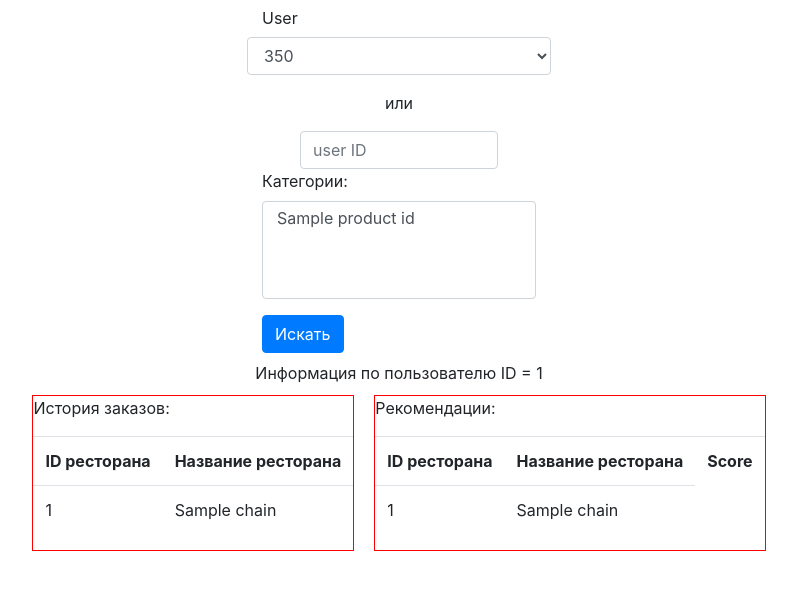
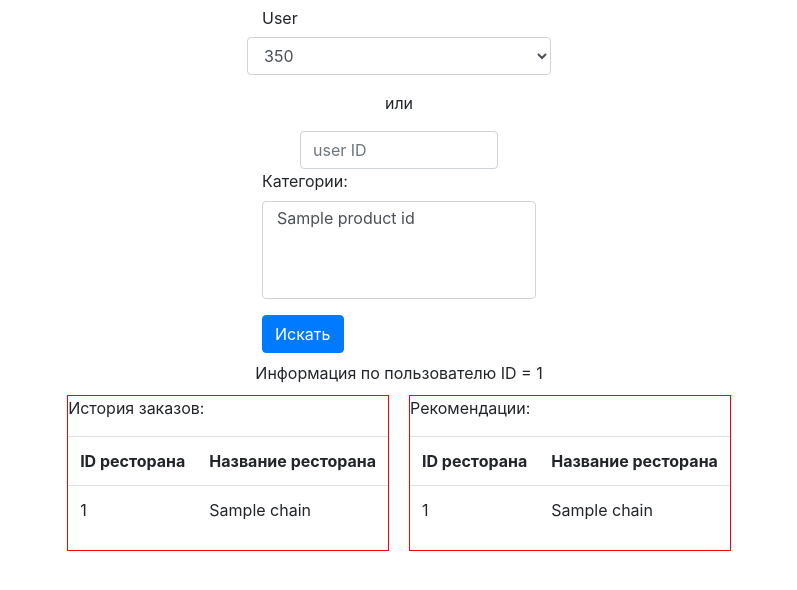
Before and after one commit to MADE-food/food_service_web, a Flask app: template templates/main.html in a window 1280 px wide. Shown: the part 137-727 px from the top of the page, without its empty margins (241-1038 px from the left). Run offline with Flask 2, Linux system fonts and the light colour scheme; the template is opened without the code that fills it: most values are stand-ins (such as "Sample title", 1, 10 or a date in 2020); parts of the project's set-up code (start-up, migrations or seed data) failed here and were passed over.

Commit message:
предикт убран с фронта

```diff
--- a/templates/main.html
+++ b/templates/main.html
@@ -78,7 +78,7 @@
                     <tr>
                         <th>ID ресторана</th>
                         <th>Название ресторана</th>
-                        <th>Score</th>
+                        <!--<th>Score</th>-->
                     </tr>
                 {% for chain in data['recommendations'] %}
                     <tr>
```
